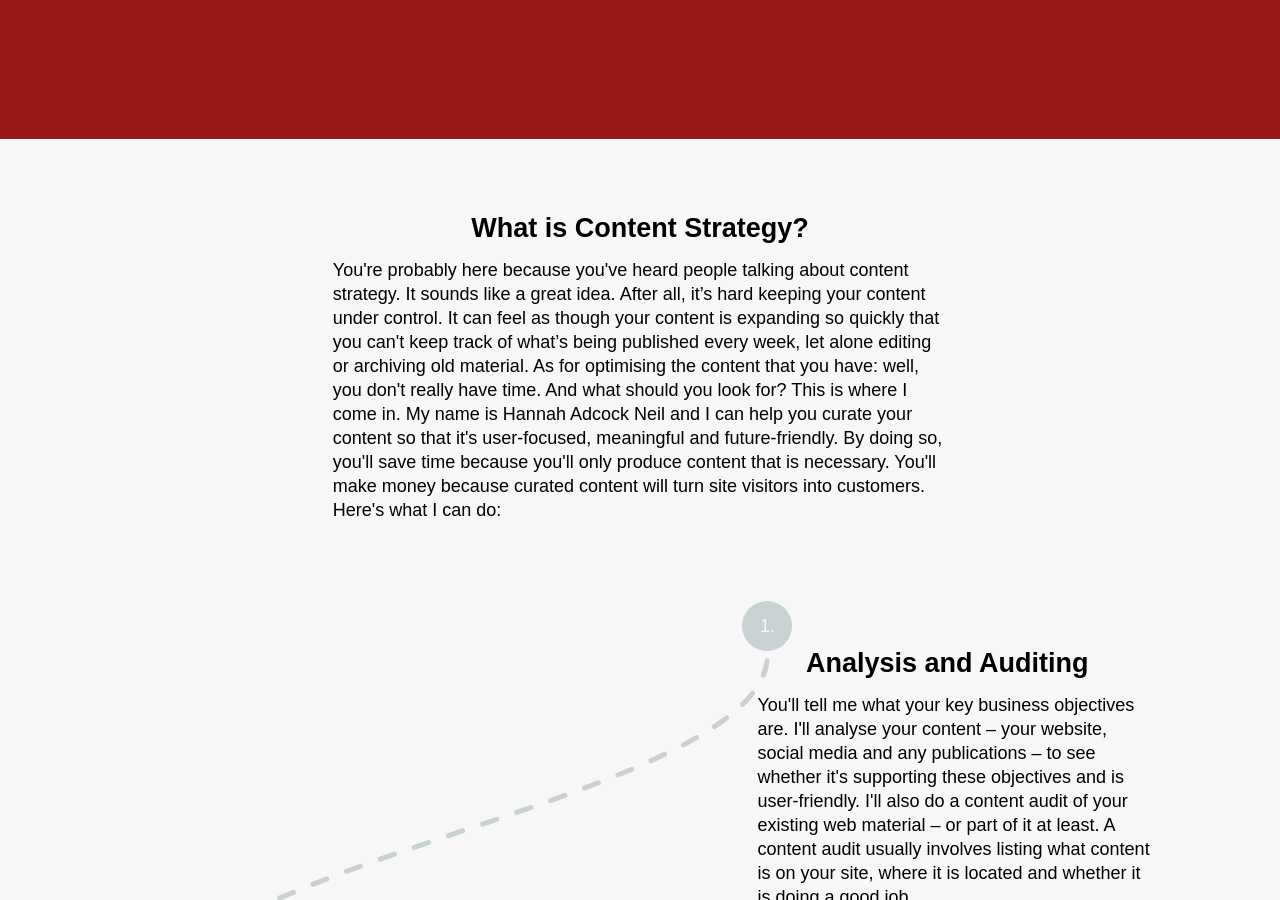
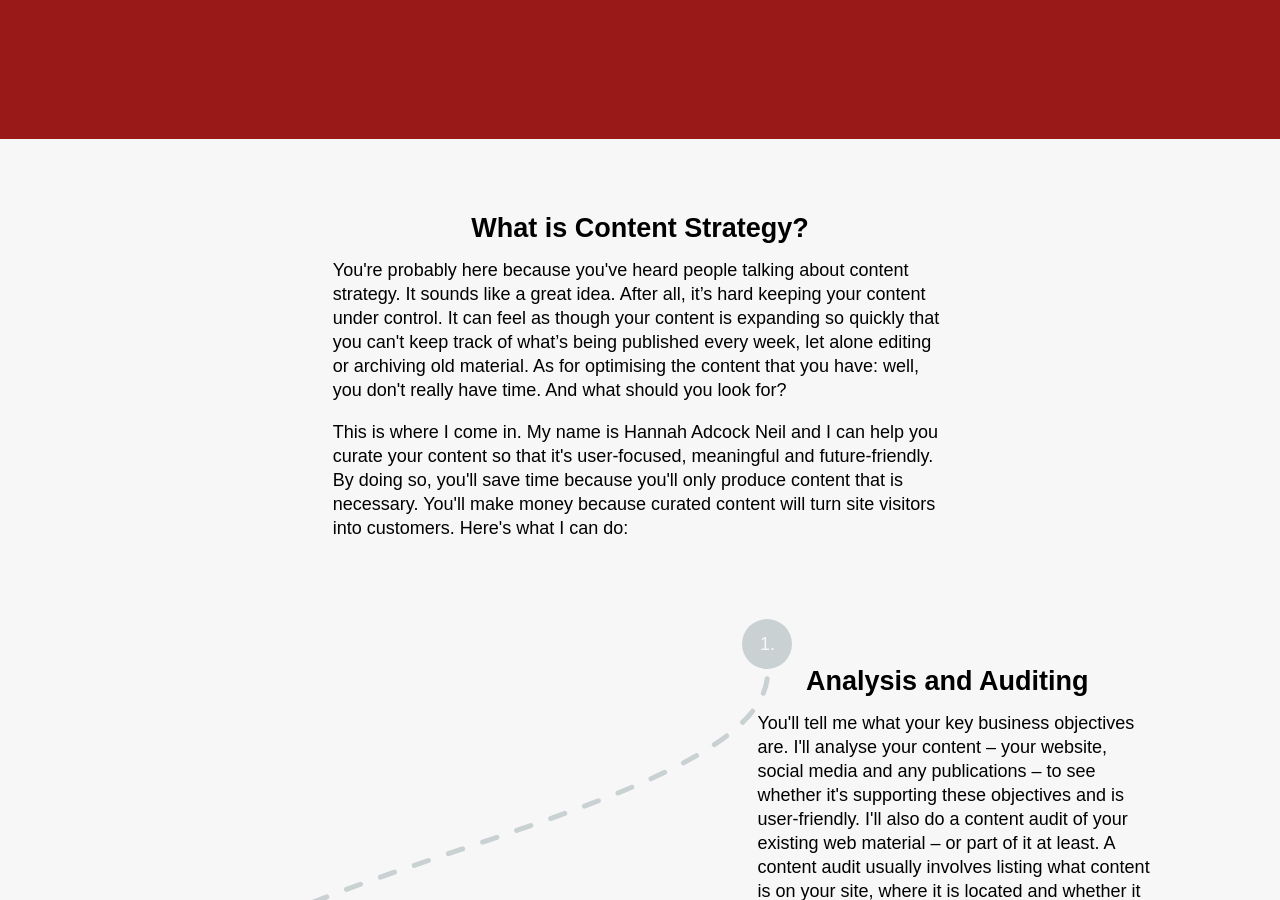
Before and after one commit to smokingpun/smokingpun.github.io, a Jekyll site: the page built from index.html, in a window 1280 px wide and 900 px high, scrolled down 394 px. Built offline with Jekyll 4.4.1, drawn with Linux system fonts in a browser that asks for light colours; nearby versions of some CDN libraries; some web fonts are replaced; Markdown is read by kramdown in place of the engine named in the settings.

```diff
--- a/_layouts/homepage.html
+++ b/_layouts/homepage.html
@@ -52,7 +52,8 @@
     <section class="journey_center">
       <article>
         <h2 id="what_is_content_strategy_section">What is Content Strategy?</h2>
-        <p>You're probably here because you've heard people talking about content strategy. It sounds like a great idea. After all, it’s hard keeping your content under control. It can feel as though your content is expanding so quickly that you can't keep track of what’s being published every week, let alone editing or archiving old material. As for optimising the content that you have: well, you don't really have time. And what should you look for? This is where I come in. My name is <a href="http://www.linkedin.com/in/hannahadcock">Hannah Adcock Neil</a> and I can help you curate your content so that it's user-focused, meaningful and future-friendly. By doing so, you'll save time because you'll only produce content that is necessary. You'll make money because curated content will turn site visitors into customers. Here's what I can do:</p>
+        <p>You're probably here because you've heard people talking about content strategy. It sounds like a great idea. After all, it’s hard keeping your content under control. It can feel as though your content is expanding so quickly that you can't keep track of what’s being published every week, let alone editing or archiving old material. As for optimising the content that you have: well, you don't really have time. And what should you look for?</p>
+        <p>This is where I come in. My name is <a href="http://www.linkedin.com/in/hannahadcock">Hannah Adcock Neil</a> and I can help you curate your content so that it's user-focused, meaningful and future-friendly. By doing so, you'll save time because you'll only produce content that is necessary. You'll make money because curated content will turn site visitors into customers. Here's what I can do:</p>
       </article>
      </section>
     <section class="journey_analysis">
```
